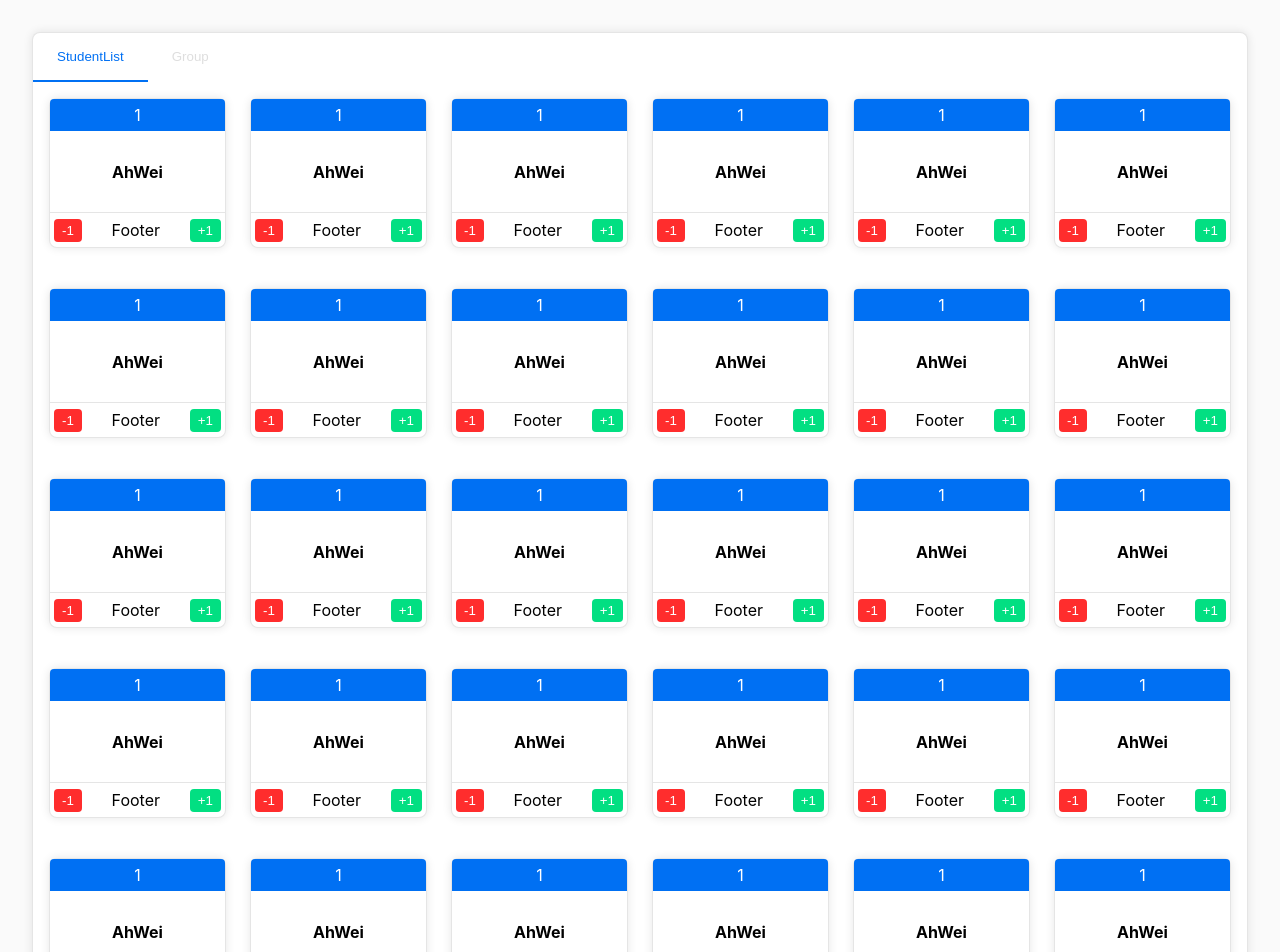
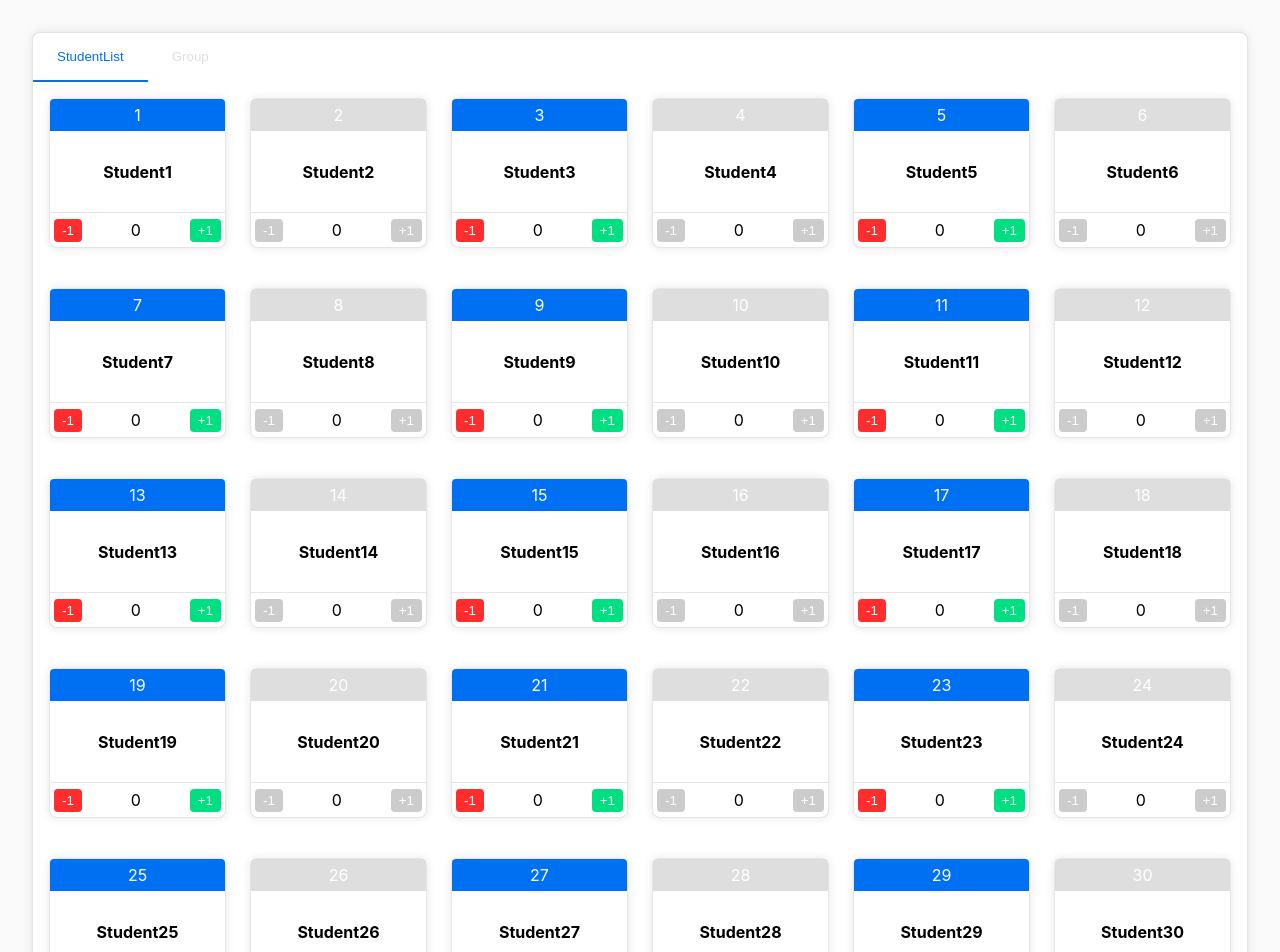
Before and after one commit to ahwei/home-assessment-2025-01, a React (Vite) app: page / in a window 1280 px wide. Shown: the top 952 px of the page. Built offline with nearby package versions, Linux system fonts and the light colour scheme.

Commit message:
feat: refactor Student component to use student data and add mock API for student data retrieval

```diff
--- /dev/null
+++ b/src/data/students.json
@@ -0,0 +1,44 @@
+{
+  "students": [
+    { "id": 1, "name": "Student1", "isActive": true, "score": 0 },
+    { "id": 2, "name": "Student2", "isActive": false, "score": 0 },
+    { "id": 3, "name": "Student3", "isActive": true, "score": 0 },
+    { "id": 4, "name": "Student4", "isActive": false, "score": 0 },
+    { "id": 5, "name": "Student5", "isActive": true, "score": 0 },
+    { "id": 6, "name": "Student6", "isActive": false, "score": 0 },
+    { "id": 7, "name": "Student7", "isActive": true, "score": 0 },
+    { "id": 8, "name": "Student8", "isActive": false, "score": 0 },
+    { "id": 9, "name": "Student9", "isActive": true, "score": 0 },
+    { "id": 10, "name": "Student10", "isActive": false, "score": 0 },
+    { "id": 11, "name": "Student11", "isActive": true, "score": 0 },
+    { "id": 12, "name": "Student12", "isActive": false, "score": 0 },
+    { "id": 13, "name": "Student13", "isActive": true, "score": 0 },
+    { "id": 14, "name": "Student14", "isActive": false, "score": 0 },
+    { "id": 15, "name": "Student15", "isActive": true, "score": 0 },
+    { "id": 16, "name": "Student16", "isActive": false, "score": 0 },
+    { "id": 17, "name": "Student17", "isActive": true, "score": 0 },
+    { "id": 18, "name": "Student18", "isActive": false, "score": 0 },
+    { "id": 19, "name": "Student19", "isActive": true, "score": 0 },
+    { "id": 20, "name": "Student20", "isActive": false, "score": 0 },
+    { "id": 21, "name": "Student21", "isActive": true, "score": 0 },
+    { "id": 22, "name": "Student22", "isActive": false, "score": 0 },
+    { "id": 23, "name": "Student23", "isActive": true, "score": 0 },
+    { "id": 24, "name": "Student24", "isActive": false, "score": 0 },
+    { "id": 25, "name": "Student25", "isActive": true, "score": 0 },
+    { "id": 26, "name": "Student26", "isActive": false, "score": 0 },
+    { "id": 27, "name": "Student27", "isActive": true, "score": 0 },
+    { "id": 28, "name": "Student28", "isActive": false, "score": 0 },
+    { "id": 29, "name": "Student29", "isActive": true, "score": 0 },
+    { "id": 30, "name": "Student30", "isActive": false, "score": 0 },
+    { "id": 31, "name": "Student31", "isActive": true, "score": 0 },
+    { "id": 32, "name": "Student32", "isActive": false, "score": 0 },
+    { "id": 33, "name": "Student33", "isActive": true, "score": 0 },
+    { "id": 34, "name": "Student34", "isActive": false, "score": 0 },
+    { "id": 35, "name": "Student35", "isActive": true, "score": 0 },
+    { "id": 36, "name": "Student36", "isActive": false, "score": 0 },
+    { "id": 37, "name": "Student37", "isActive": true, "score": 0 },
+    { "id": 38, "name": "Student38", "isActive": false, "score": 0 },
+    { "id": 39, "name": "Student39", "isActive": true, "score": 0 },
+    { "id": 40, "name": "Student40", "isActive": false, "score": 0 }
+  ]
+}
--- a/src/pages/homepage/Student.tsx
+++ b/src/pages/homepage/Student.tsx
@@ -1,4 +1,5 @@
 import { Box, Flex } from '@/components/layout';
+import { Student as StudentType } from '@/types/student';
 import styled from 'styled-components';
 import { StyleCard } from './homepage.style';
 
@@ -9,7 +10,7 @@ interface StyleCardHeadProps {
 const StyleCardHead = styled(Box)<StyleCardHeadProps>`
   background-color: ${({ theme, isActive }) =>
     isActive ? theme.colors.primary : theme.colors.secondary};
-  color: white;
+  color: ${({ theme }) => theme.colors.white};
   width: 100%;
   padding: 4px;
   text-align: center;
@@ -18,10 +19,11 @@ const StyleCardHead = styled(Box)<StyleCardHeadProps>`
   border-top-left-radius: 4px;
 `;
 
-const StyleCardBody = styled(Flex)`
+const StyleCardBody = styled(Flex)<{ disabled?: boolean }>`
   justify-content: center;
   align-items: center;
   flex: 1;
+  cursor: ${({ disabled }) => (disabled ? 'not-allowed' : 'pointer')};
 `;
 
 const StyleCardFooter = styled(Flex)`
@@ -33,40 +35,58 @@ const StyleCardFooter = styled(Flex)`
 `;
 
 const StyleButton = styled.button<{ color?: 'red' | 'green' }>`
-  color: white;
-  background-color: ${({ color }) => (color === 'red' ? '#FF2D2D' : '#02DF82')};
+  color: ${({ theme }) => theme.colors.white};
+  background-color: ${({ color, theme }) =>
+    color === 'red' ? theme.colors.error.main : theme.colors.success.main};
   border-radius: 4px;
   border: none;
   padding: 4px 8px;
   cursor: pointer;
   &:hover {
-    background-color: ${({ color }) =>
-      color === 'red' ? '#CE0000' : '#02C874'};
+    background-color: ${({ color, theme }) =>
+      color === 'red' ? theme.colors.error.dark : theme.colors.success.dark};
   }
   &:active {
-    background-color: ${({ color }) =>
-      color === 'red' ? '#FF6D6D' : '#02FFC2'};
+    background-color: ${({ color, theme }) =>
+      color === 'red' ? theme.colors.error.light : theme.colors.success.light};
+  }
+  &:disabled {
+    background-color: ${({ theme }) => theme.colors.disabled};
+    cursor: not-allowed;
+    &:hover {
+      background-color: ${({ theme }) => theme.colors.disabled};
+    }
+    &:active {
+      background-color: ${({ theme }) => theme.colors.disabled};
+    }
   }
 `;
 
 interface StudentProps {
-  isActive?: boolean;
+  student: StudentType;
   onClick?: () => void;
 }
 
-const Student = ({ isActive = true, onClick }: StudentProps) => {
+const Student = ({ student, onClick }: StudentProps) => {
+  const { id, name, isActive = true, score } = student;
+
   return (
-    <StyleCard onClick={onClick}>
-      <StyleCardHead isActive={isActive}>1</StyleCardHead>
-      <StyleCardBody>
-        <p>
-          <b>AhWei</b>
-        </p>
+    <StyleCard>
+      <StyleCardHead isActive={isActive}>{id}</StyleCardHead>
+      <StyleCardBody
+        disabled={!isActive}
+        onClick={isActive ? onClick : undefined}
+      >
+        <h4>
+          <b>{name}</b>
+        </h4>
       </StyleCardBody>
       <StyleCardFooter>
-        <StyleButton color="red">-1</StyleButton>
-        <p>Footer</p>
-        <StyleButton>+1</StyleButton>
+        <StyleButton color="red" disabled={!isActive}>
+          -1
+        </StyleButton>
+        <p>{score}</p>
+        <StyleButton disabled={!isActive}>+1</StyleButton>
       </StyleCardFooter>
     </StyleCard>
   );
--- a/src/pages/homepage/homepage.style.tsx
+++ b/src/pages/homepage/homepage.style.tsx
@@ -24,7 +24,6 @@ export const StyleCard = styled(Box)`
   height: 150px;
   display: flex;
   flex-direction: column;
-  cursor: pointer;
   @media (max-width: 768px) {
     padding: 8px;
   }
--- a/src/pages/homepage/homepage.tsx
+++ b/src/pages/homepage/homepage.tsx
@@ -1,5 +1,6 @@
 import { Container, Grid } from '@/components/layout';
 import { Tab, TabPanel, Tabs } from '@/components/layout/Tabs';
+import { useGetStudentsQuery } from '@/services/studentApi';
 import { openDialog } from '@/store/slices/dialogSlice';
 import { useState } from 'react';
 import { useDispatch } from 'react-redux';
@@ -9,7 +10,7 @@ import StudentDetail from './StudentDetail';
 
 export const Home = () => {
   const [activeTab, setActiveTab] = useState(0);
-  const [cards] = useState(Array(40).fill(132));
+  const { data, isError, isLoading } = useGetStudentsQuery('');
   const dispatch = useDispatch();
 
   const handleChange = (newValue: number) => {
@@ -39,7 +40,11 @@ export const Home = () => {
         </Tabs>
         <TabPanel value={activeTab} index={0}>
           <Grid container gap={1} spacing={1}>
-            {cards.map((_, index) => (
+            {isLoading && <div>Loading...</div>}
+            {isError && <div>Error ,Please try later</div>}
+            {!isLoading &&
+              !isError &&
+              data?.students.map((student) => (
                 <Grid
                   item
                   xs={12}
@@ -47,10 +52,10 @@ export const Home = () => {
                   md={4}
                   lg={3}
                   xl={2}
-                key={index}
+                  key={student.id}
                   spacing={1}
                 >
-                <Student onClick={handleOpenDetail} />
+                  <Student student={student} onClick={handleOpenDetail} />
                 </Grid>
               ))}
           </Grid>
--- a/src/services/baseApi.ts
+++ b/src/services/baseApi.ts
@@ -1,7 +1,13 @@
-import { createApi, fetchBaseQuery } from '@reduxjs/toolkit/query/react';
+import { createApi } from '@reduxjs/toolkit/query/react';
+import studentsData from '../data/students.json';
+
+const mockBaseQuery = () => async () => {
+  await new Promise((resolve) => setTimeout(resolve, 1000));
+  return { data: studentsData };
+};
 
 export const baseApi = createApi({
   reducerPath: 'api',
-  baseQuery: fetchBaseQuery({ baseUrl: '/api' }),
+  baseQuery: mockBaseQuery(),
   endpoints: () => ({}),
 });
--- /dev/null
+++ b/src/services/studentApi.ts
@@ -0,0 +1,12 @@
+import { Student } from '@/types/student';
+import { baseApi } from './baseApi';
+
+export const studentApi = baseApi.injectEndpoints({
+  endpoints: (builder) => ({
+    getStudents: builder.query<{ students: Student[] }, any>({
+      query: () => 'students',
+    }),
+  }),
+});
+
+export const { useGetStudentsQuery } = studentApi;
--- a/src/theme.ts
+++ b/src/theme.ts
@@ -5,6 +5,18 @@ const theme: DefaultTheme = {
     primary: '#0070f3',
     secondary: '#dedede',
     main: '#1a73e8',
+    error: {
+      light: '#FF6D6D',
+      main: '#FF2D2D',
+      dark: '#CE0000',
+    },
+    success: {
+      light: '#02FFC2',
+      main: '#02DF82',
+      dark: '#02C874',
+    },
+    disabled: '#cccccc',
+    white: '#ffffff',
     grey: {
       100: '#f5f5f5',
       200: '#eeeeee',
--- /dev/null
+++ b/src/types/student.ts
@@ -0,0 +1,6 @@
+export interface Student {
+  id: number;
+  name: string;
+  isActive?: boolean;
+  score: number;
+}
```
Lines whose indentation alone changed are shown as unchanged.
